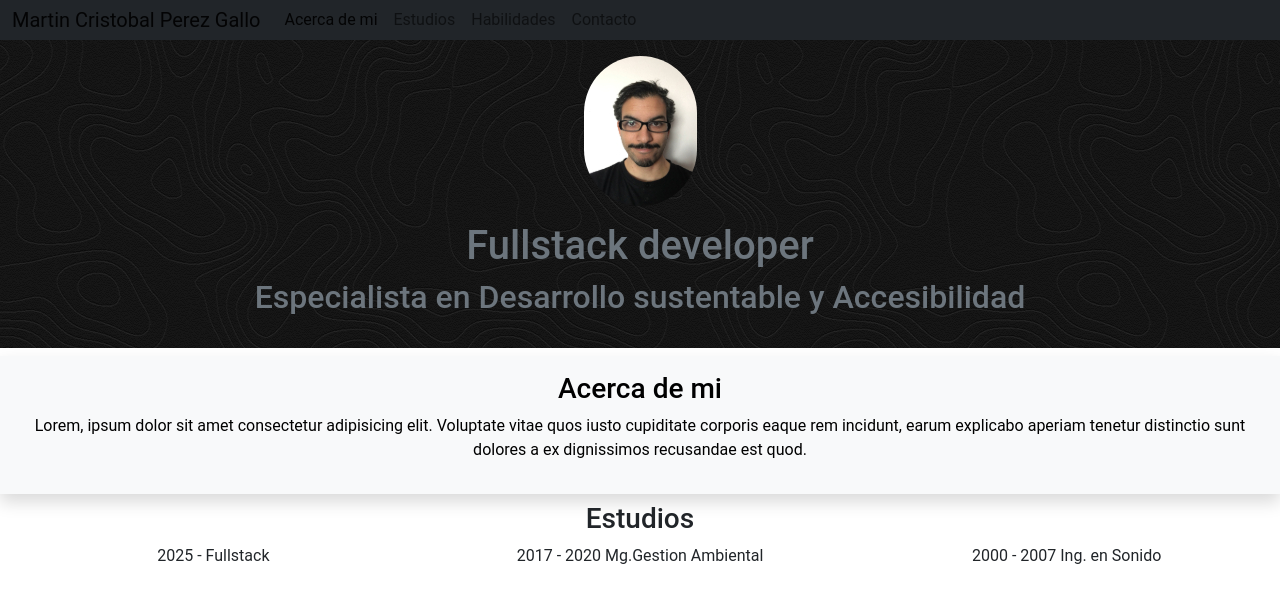
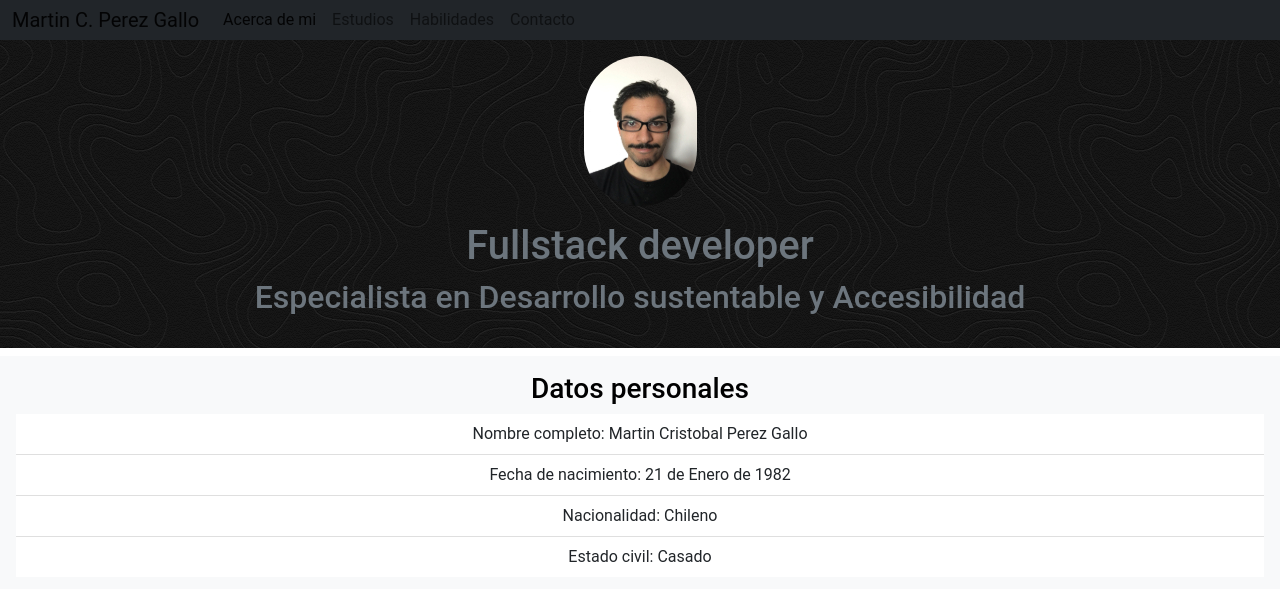
Before and after one commit to yonacamposs86/CV_MartinPerezGallo, a plain HTML site: page index.html in a window 1280 px wide. Shown: the top 589 px of the page. Drawn offline with nearby package versions, Linux system fonts and the light colour scheme.

Commit message:
datos personales ok

```diff
--- a/assets/css/style.css
+++ b/assets/css/style.css
@@ -1,4 +1,6 @@
 body {
+    padding: 0;
+    margin: 0;
     font-family: 'Roboto', Verdana, Geneva, Tahoma, sans-serif
 }
 
--- a/index.html
+++ b/index.html
@@ -30,7 +30,7 @@
     <!-- Navbar -->
     <nav class="navbar navbar-expand-lg bg-dark p-0">
       <div class="container-fluid">
-        <a class="navbar-brand" href="#">Martin Cristobal Perez Gallo</a>
+        <a class="navbar-brand" href="#">Martin C. Perez Gallo</a>
         <button
           class="navbar-toggler"
           type="button"
@@ -73,15 +73,15 @@
 
     <!-- Secction Main About -->
     <main id="About">
-      <div class="container-fluid shadow my-2 text-center p-0">
+      <div class="container-fluid my-2 text-center p-0">
         <div class="text-bg-light p-3">
-          <h3>Acerca de mi</h3>
-          <p>
-            Lorem, ipsum dolor sit amet consectetur adipisicing elit. Voluptate
-            vitae quos iusto cupiditate corporis eaque rem incidunt, earum
-            explicabo aperiam tenetur distinctio sunt dolores a ex dignissimos
-            recusandae est quod.
-          </p>
+          <h3>Datos personales</h3>
+          <ul class="list-group list-group-flush">
+            <li class="list-group-item">Nombre completo: Martin Cristobal Perez Gallo</li>
+            <li class="list-group-item">Fecha de nacimiento: 21 de Enero de 1982</li>
+            <li class="list-group-item">Nacionalidad: Chileno</li>
+            <li class="list-group-item">Estado civil: Casado</li>
+          </ul>
         </div>
       </div>
     </main>
```
Also changed, not shown: assets/img/IMG_0004.JPG (deleted), assets/img/IMG_0009.JPG (deleted), 1 other file.
